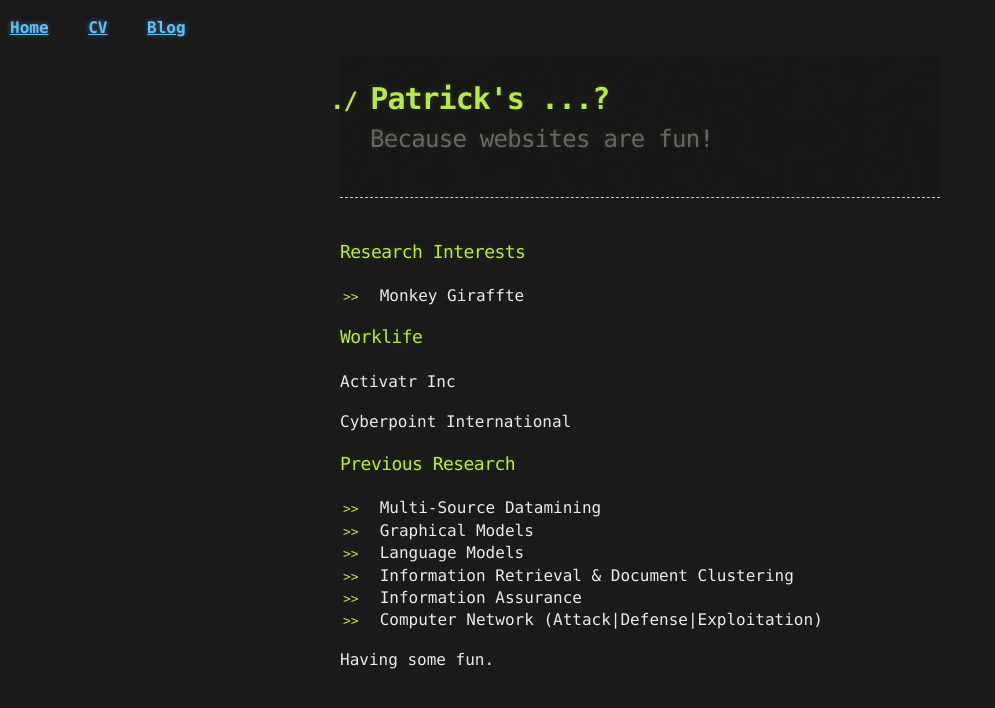
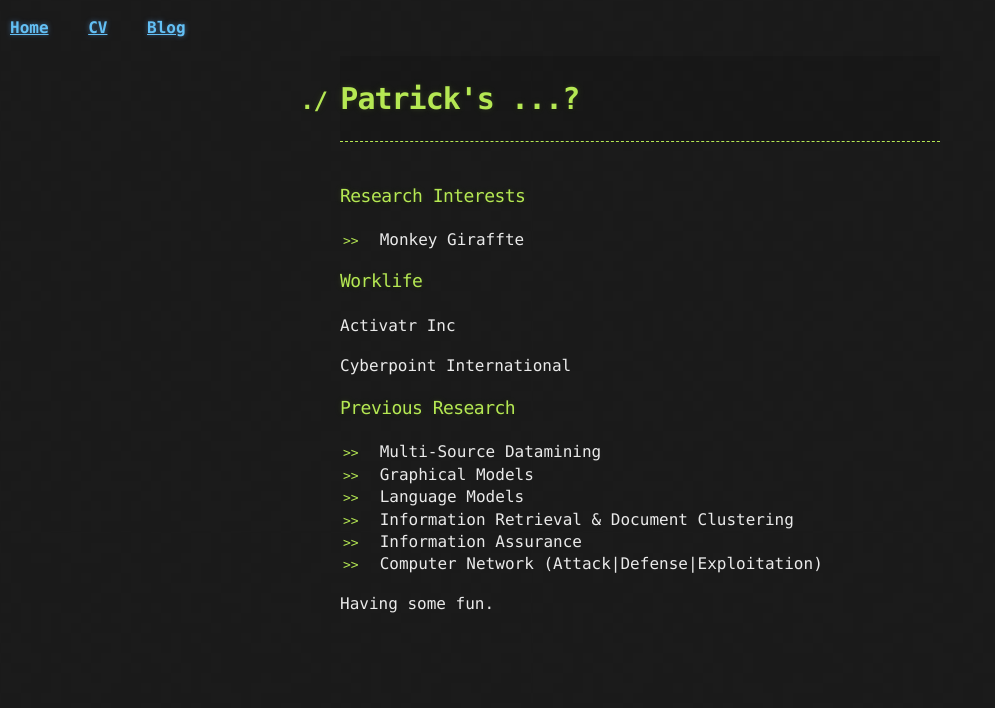
Before and after one commit to pstrinkle/pstrinkle.github.io, a Jekyll site: the page built from index.html, in a window 1280 px wide. Shown: the top 708 px of the page, without its empty margins (0-995 px from the left). Built offline with Jekyll 4.4.1, drawn with Linux system fonts in a browser that asks for light colours.

Commit message:
Update index.html

```diff
--- a/index.html
+++ b/index.html
@@ -3,10 +3,7 @@ layout: default
 title: Patrick's ...?
 ---
 <header>
-  <div class="container">
-    <h1>{{ page.title }}</h1>
-    <h2>Because websites are fun!</h2>
-  </div>
+  <h1>{{ page.title }}</h1>
 </header>
 
 <h3>Research Interests</h3>
```
